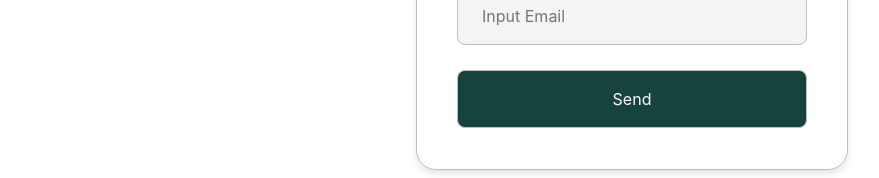
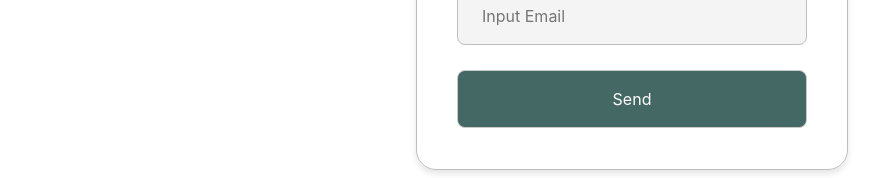
Before and after one commit to codestates-seb/seb45_main_024, a React (Vite) app in the folder client/: page /findpassword in a window 1280 px wide. Shown: the part 369-547 px from the top of the page, without its empty margins (8-887 px from the left). Built offline with nearby package versions, Linux system fonts and the light colour scheme; a web font is replaced by a local one.

Commit message:
[feat] 비밀번호 재설정 기능 #22 유효성 검사 프론트단 차단

```diff
--- a/client/src/components/security/findPassword.module.css
+++ b/client/src/components/security/findPassword.module.css
@@ -38,6 +38,11 @@
   cursor: grab;
 }
 
+.signUp button.disabledButton {
+  opacity: 0.8;
+  cursor: not-allowed;
+}
+
 .inputInfo {
   display: flex;
   flex-direction: column;
--- a/client/src/components/security/findPassword.tsx
+++ b/client/src/components/security/findPassword.tsx
@@ -1,4 +1,4 @@
-import { FC, useState } from "react";
+import { FC, useState, useEffect } from "react";
 import { useNavigate } from "react-router-dom";
 import classes from "./findPassword.module.css";
 import { validationActions } from "../../redux/auth/validationSlice";
@@ -13,12 +13,17 @@ const FindPassword: FC = () => {
   const dispatch = useAppDispatch();
   const navigate = useNavigate();
 
+  useEffect(() => {
+    setIsButtonDisabled(true);
+  }, []);
+
   const emailError = useAppSelector(state => state.validation.emailError);
 
   const [formData, setFormData] = useState<FindPasswordData>({
     email: "",
   });
   const [message, setMessage] = useState<string | null>(null);
+  const [isButtonDisabled, setIsButtonDisabled] = useState<boolean>(false);
 
   const handleInputChange = (
     event: React.ChangeEvent<HTMLInputElement>,
@@ -29,21 +34,27 @@ const FindPassword: FC = () => {
       ...formData,
       [fieldName]: value,
     });
+
+    if (fieldName === "email") {
+      dispatch(validationActions.validEmail(value));
+    }
+
+    // 입력값이 비어있지 않고 이메일 유효성 검사를 통과하면 버튼을 활성화합니다.
+    if (emailError) {
+      setIsButtonDisabled(true);
+    } else {
+      setIsButtonDisabled(false);
+    }
   };
 
   const handleSubmit = async (event: React.FormEvent<HTMLFormElement>) => {
     event.preventDefault();
-
-    // 얘네는 프론트단의 유효성 검사일 뿐, 실제 유효성 검사는 백엔드에서 비교 수행되어야 함
-    dispatch(validationActions.validEmail(formData.email));
-
     try {
       // API 호출 부분
       const response = await axios.post(
         "백엔드 비밀번호 재발급 엔드포인트",
         formData,
       );
-
       console.log("해당 이메일로 비밀번호 재발급", response.data);
       setMessage("해당 이메일로 임시 비밀번호가 발급되었습니다");
       navigate("/login");
@@ -70,7 +81,14 @@ const FindPassword: FC = () => {
             </p>
           )}
         </div>
-        <button>Send</button>
+        <button
+          className={`${
+            isButtonDisabled || emailError ? `${classes.disabledButton}` : ""
+          }`}
+          disabled={isButtonDisabled || emailError}
+        >
+          Send
+        </button>
       </form>
       {/* {loading === "pending" && <p>로딩 중...</p>} */}
       {/* 로딩 슬라이스를 만들고 이후에 로그인과 회원가입 리팩토링 해야겠군 */}
--- a/client/src/redux/auth/validationSlice.tsx
+++ b/client/src/redux/auth/validationSlice.tsx
@@ -28,7 +28,11 @@ const validationSlice = createSlice({
   reducers: {
     validEmail: (state, action) => {
       state.email = action.payload;
-      if (!state.email.match(/^\w+@[a-zA-Z_]+?\.[a-zA-Z]{2,3}$/)) {
+      if (
+        !state.email.match(
+          /^[0-9a-zA-Z]([-_.]?[0-9a-zA-Z])*@[0-9a-zA-Z]([-_.]?[0-9a-zA-Z])*\.[a-zA-Z]{2,3}$/i,
+        )
+      ) {
         state.emailError = true;
       } else {
         state.emailError = false;
```
